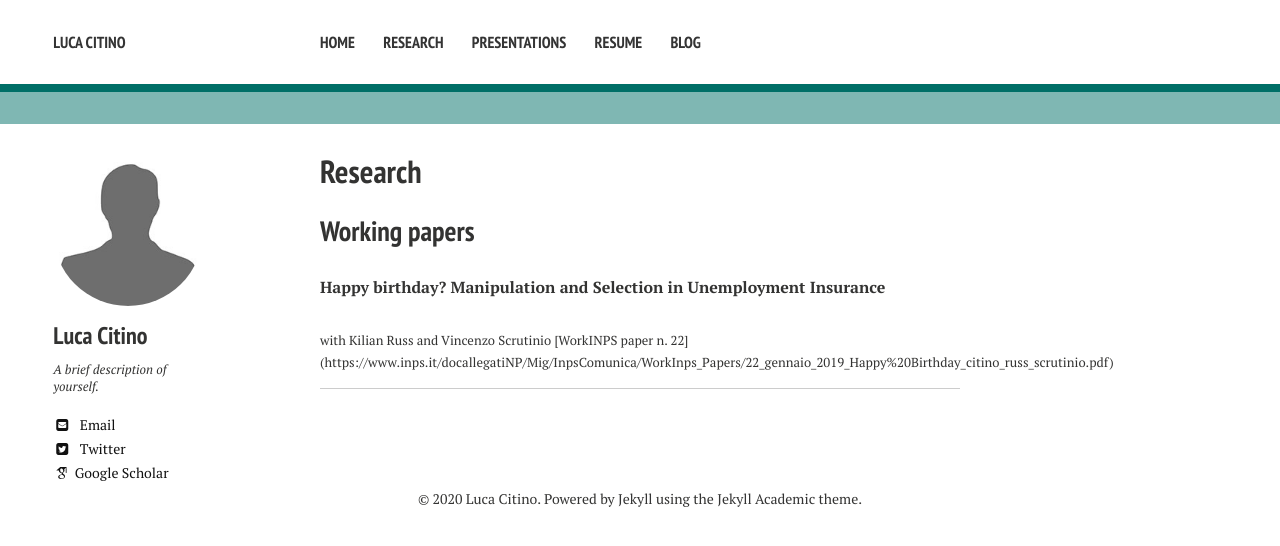
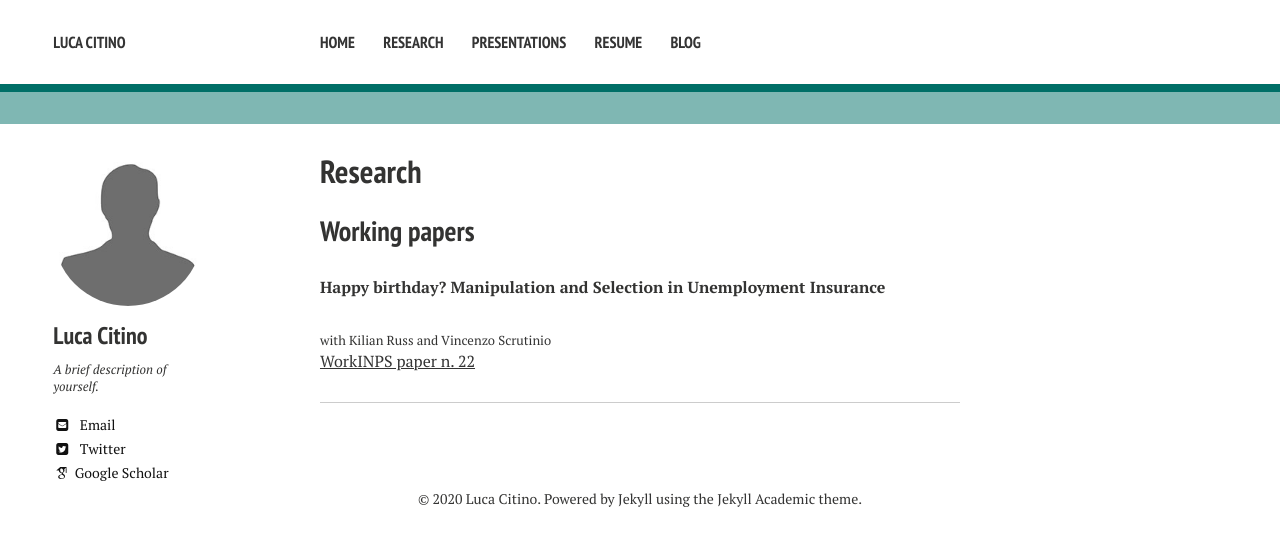
Before and after one commit to luca-citino/luca-citino.github.io, a Jekyll site: the page built from research.md, in a window 1280 px wide. Shown: the top 546 px of the page. Built offline with Jekyll 4.4.1, drawn with Linux system fonts in a browser that asks for light colours; nearby versions of some CDN libraries; some web fonts are replaced.

Commit message:
Update research.md

```diff
--- a/research.md
+++ b/research.md
@@ -7,6 +7,6 @@ excerpt: "Recent Presentations"
 ## Working papers
 
 **Happy birthday? Manipulation and Selection in Unemployment Insurance**
-<font size="-1">with Kilian Russ and <a href="https://sites.google.com/view/vincenzoscrutinio/home">Vincenzo Scrutinio</a>
+<font size="-1">with Kilian Russ and <a href="https://sites.google.com/view/vincenzoscrutinio/home">Vincenzo Scrutinio</a> </font>
 
 [WorkINPS paper n. 22](https://www.inps.it/docallegatiNP/Mig/InpsComunica/WorkInps_Papers/22_gennaio_2019_Happy%20Birthday_citino_russ_scrutinio.pdf)
```
